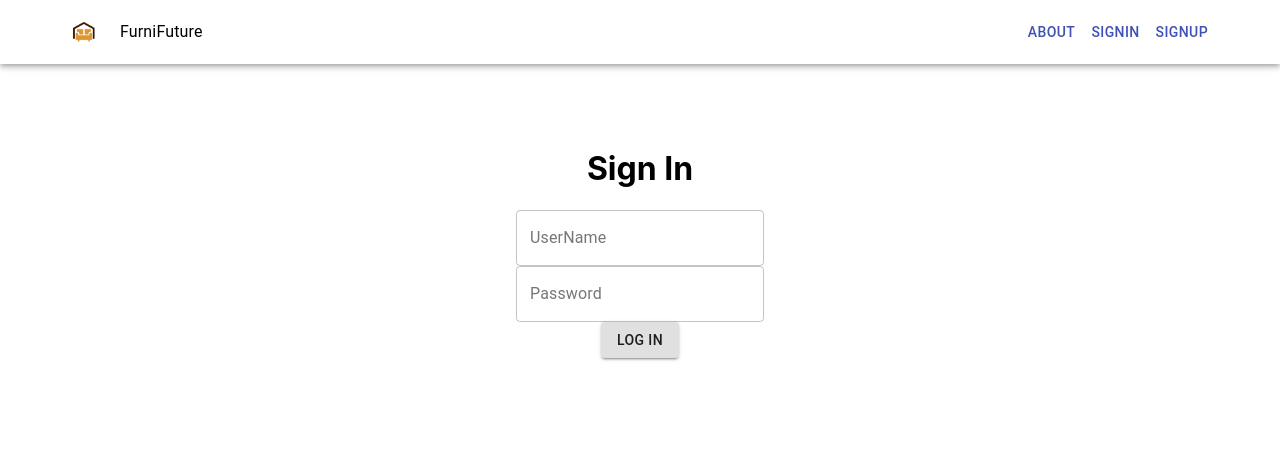
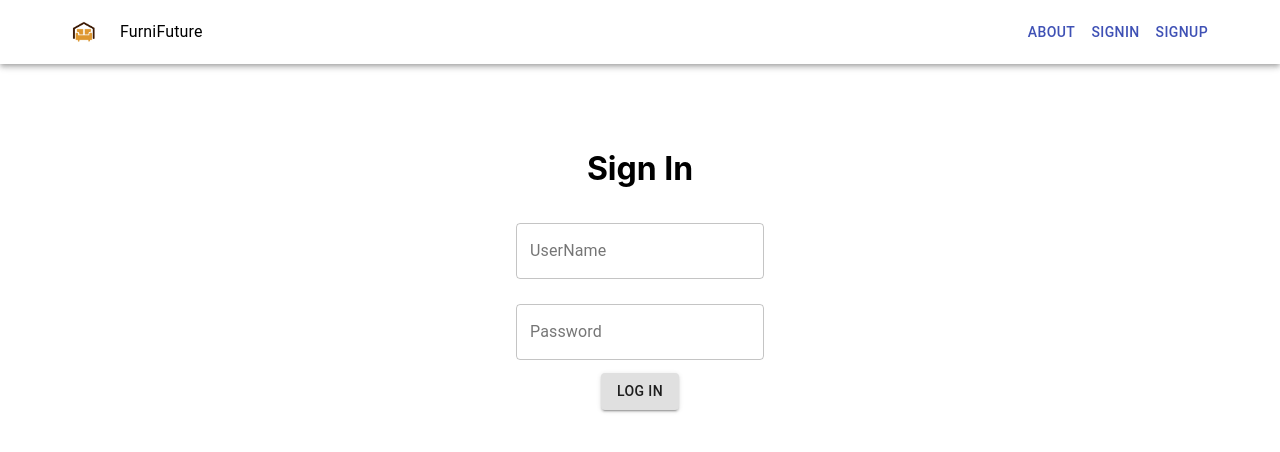
Before and after one commit to AhmadNourelddine/furnifuture, a React (Create React App) app: page /login in a window 1280 px wide. Shown: the top 452 px of the page. Built offline with nearby package versions, Linux system fonts and the light colour scheme.

Commit message:
added box component

```diff
--- a/src/pages/Login/index.js
+++ b/src/pages/Login/index.js
@@ -5,6 +5,7 @@ import {useState} from 'react';
 import { useNavigate } from "react-router-dom";
 import TextField from "@material-ui/core/TextField";
 import Button from "@material-ui/core/button";
+import Box from "@material-ui/core/box";
 
 
 const Login = ()=> {
@@ -43,16 +44,17 @@ const Login = ()=> {
   }
 
   return (
-    <div className='login-form'>
+
+    <Box className='login-form' >
     <h1>Sign In</h1>
-    <TextField id="outlined-basic" label="UserName" variant="outlined"
+    <TextField id="outlined-basic" label="UserName" variant="outlined" style={{margin:"1%"}}
     onChange = {e=>setEmail(e.target.value)}/>
 
-    <TextField id="outlined-basic" label="Password" variant="outlined"
-    onChange = {e=>setPassword(e.target.value)}/>
+    <TextField id="outlined-basic" label="Password" variant="outlined" style={{margin:"1%"}}
+    onChange = {e=>setPassword(e.target.value)} />
 
     <Button onClick={logIn} variant="contained">Log In</Button>
-    </div>
+    </Box>
 
   );
 }
```
